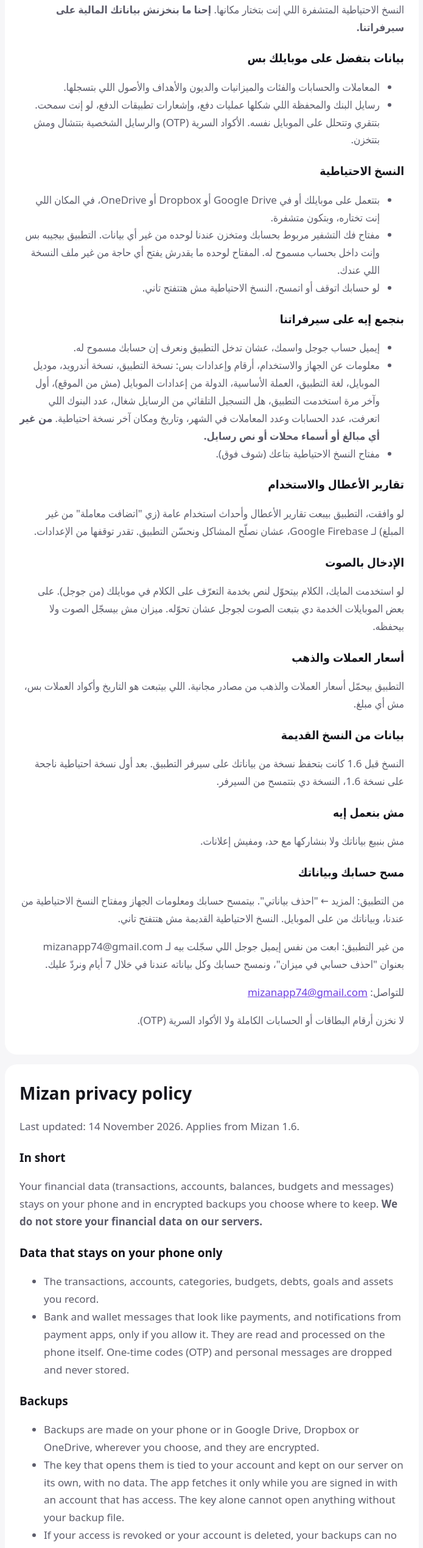
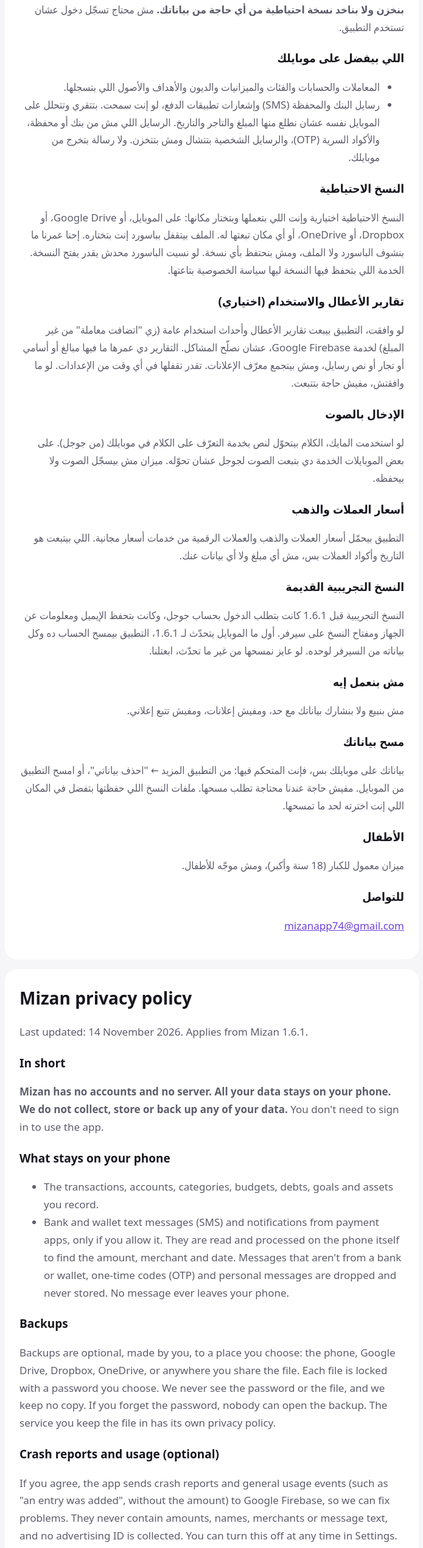
Before and after one commit to mizanapp74/mizan-site, a plain HTML site: page privacy.html in a window 1280 px wide. Shown: the part 246-2784 px from the top of the page at 61% size, without its empty margins (292-987 px from the left). Drawn offline with Linux system fonts and the light colour scheme.

Commit message:
Privacy: no account, no server; Mizan stores and backs up nothing
Co-Authored-By: Claude Opus 5.5 <noreply@anthropic.com>

```diff
--- a/privacy.html
+++ b/privacy.html
@@ -19,100 +19,84 @@
 <main>
   <section class="card">
     <h1>سياسة الخصوصية لتطبيق ميزان</h1>
-    <p>آخر تحديث: 14 نوفمبر 2026. بتطبق من نسخة ميزان 1.6.</p>
+    <p>آخر تحديث: 14 نوفمبر 2026. بتطبق من نسخة ميزان 1.6.1.</p>
 
     <h2>الخلاصة</h2>
-    <p>بياناتك المالية (المعاملات والحسابات والأرصدة والميزانيات والرسايل) بتفضل على موبايلك وفي النسخ الاحتياطية المتشفرة اللي إنت بتختار مكانها. <strong>إحنا ما بنخزنش بياناتك المالية على سيرفراتنا.</strong></p>
+    <p><strong>ميزان مالوش حسابات ولا سيرفر. كل بياناتك بتفضل على موبايلك. إحنا مش بنجمع ولا بنخزن ولا بناخد نسخة احتياطية من أي حاجة من بياناتك.</strong> مش محتاج تسجّل دخول عشان تستخدم التطبيق.</p>
 
-    <h2>بيانات بتفضل على موبايلك بس</h2>
+    <h2>اللي بيفضل على موبايلك</h2>
     <ul>
       <li>المعاملات والحسابات والفئات والميزانيات والديون والأهداف والأصول اللي بتسجلها.</li>
-      <li>رسايل البنك والمحفظة اللي شكلها عمليات دفع، وإشعارات تطبيقات الدفع، لو إنت سمحت. بتتقري وتتحلل على الموبايل نفسه. الأكواد السرية (OTP) والرسايل الشخصية بتتشال ومش بتتخزن.</li>
+      <li>رسايل البنك والمحفظة (SMS) وإشعارات تطبيقات الدفع، لو إنت سمحت. بتتقري وتتحلل على الموبايل نفسه عشان نطلع منها المبلغ والتاجر والتاريخ. الرسايل اللي مش من بنك أو محفظة، والأكواد السرية (OTP)، والرسايل الشخصية بتتشال ومش بتتخزن. ولا رسالة بتخرج من موبايلك.</li>
     </ul>
 
     <h2>النسخ الاحتياطية</h2>
-    <ul>
-      <li>بتتعمل على موبايلك أو في Google Drive أو Dropbox أو OneDrive، في المكان اللي إنت تختاره، وبتكون متشفرة.</li>
-      <li>مفتاح فك التشفير مربوط بحسابك ومتخزن عندنا لوحده من غير أي بيانات. التطبيق بيجيبه بس وإنت داخل بحساب مسموح له. المفتاح لوحده ما يقدرش يفتح أي حاجة من غير ملف النسخة اللي عندك.</li>
-      <li>لو حسابك اتوقف أو اتمسح، النسخ الاحتياطية مش هتتفتح تاني.</li>
-    </ul>
+    <p>النسخ الاحتياطية اختيارية وإنت اللي بتعملها وبتختار مكانها: على الموبايل، أو Google Drive، أو Dropbox، أو OneDrive، أو أي مكان تبعتها له. الملف بيتقفل بباسورد إنت بتختاره. إحنا عمرنا ما بنشوف الباسورد ولا الملف، ومش بنحتفظ بأي نسخة. لو نسيت الباسورد محدش يقدر يفتح النسخة. الخدمة اللي بتحفظ فيها النسخة ليها سياسة الخصوصية بتاعتها.</p>
 
-    <h2>بنجمع إيه على سيرفراتنا</h2>
-    <ul>
-      <li>إيميل حساب جوجل واسمك، عشان تدخل التطبيق ونعرف إن حسابك مسموح له.</li>
-      <li>معلومات عن الجهاز والاستخدام، أرقام وإعدادات بس: نسخة التطبيق، نسخة أندرويد، موديل الموبايل، لغة التطبيق، العملة الأساسية، الدولة من إعدادات الموبايل (مش من الموقع)، أول وآخر مرة استخدمت التطبيق، هل التسجيل التلقائي من الرسايل شغال، عدد البنوك اللي اتعرفت، عدد الحسابات وعدد المعاملات في الشهر، وتاريخ ومكان آخر نسخة احتياطية. <strong>من غير أي مبالغ أو أسماء محلات أو نص رسايل.</strong></li>
-      <li>مفتاح النسخ الاحتياطية بتاعك (شوف فوق).</li>
-    </ul>
-
-    <h2>تقارير الأعطال والاستخدام</h2>
-    <p>لو وافقت، التطبيق بيبعت تقارير الأعطال وأحداث استخدام عامة (زي "اتضافت معاملة" من غير المبلغ) لـ Google Firebase، عشان نصلّح المشاكل ونحسّن التطبيق. تقدر توقفها من الإعدادات.</p>
+    <h2>تقارير الأعطال والاستخدام (اختياري)</h2>
+    <p>لو وافقت، التطبيق بيبعت تقارير الأعطال وأحداث استخدام عامة (زي "اتضافت معاملة" من غير المبلغ) لخدمة Google Firebase، عشان نصلّح المشاكل. التقارير دي عمرها ما فيها مبالغ أو أسامي أو تجار أو نص رسايل، ومش بيتجمع معرّف الإعلانات. تقدر تقفلها في أي وقت من الإعدادات. لو ما وافقتش، مفيش حاجة بتتبعت.</p>
 
     <h2>الإدخال بالصوت</h2>
     <p>لو استخدمت المايك، الكلام بيتحوّل لنص بخدمة التعرّف على الكلام في موبايلك (من جوجل). على بعض الموبايلات الخدمة دي بتبعت الصوت لجوجل عشان تحوّله. ميزان مش بيسجّل الصوت ولا بيحفظه.</p>
 
     <h2>أسعار العملات والذهب</h2>
-    <p>التطبيق بيحمّل أسعار العملات والذهب من مصادر مجانية. اللي بيتبعت هو التاريخ وأكواد العملات بس، مش أي مبلغ.</p>
+    <p>التطبيق بيحمّل أسعار العملات والذهب والعملات الرقمية من خدمات أسعار مجانية. اللي بيتبعت هو التاريخ وأكواد العملات بس، مش أي مبلغ ولا أي بيانات عنك.</p>
 
-    <h2>بيانات من النسخ القديمة</h2>
-    <p>النسخ قبل 1.6 كانت بتحفظ نسخة من بياناتك على سيرفر التطبيق. بعد أول نسخة احتياطية ناجحة على نسخة 1.6، النسخة دي بتتمسح من السيرفر.</p>
+    <h2>النسخ التجريبية القديمة</h2>
+    <p>النسخ التجريبية قبل 1.6.1 كانت بتطلب الدخول بحساب جوجل، وكانت بتحفظ الإيميل ومعلومات عن الجهاز ومفتاح النسخ على سيرفر. أول ما الموبايل يتحدّث لـ 1.6.1، التطبيق بيمسح الحساب ده وكل بياناته من السيرفر لوحده. لو عايز نمسحها من غير ما تحدّث، ابعتلنا.</p>
 
     <h2>مش بنعمل إيه</h2>
-    <p>مش بنبيع بياناتك ولا بنشاركها مع حد، ومفيش إعلانات.</p>
+    <p>مش بنبيع ولا بنشارك بياناتك مع حد، ومفيش إعلانات، ومفيش تتبع إعلاني.</p>
 
-    <h2 id="delete">مسح حسابك وبياناتك</h2>
-    <p>من التطبيق: المزيد ← "احذف بياناتي". بيتمسح حسابك ومعلومات الجهاز ومفتاح النسخ الاحتياطية من عندنا، وبياناتك من على الموبايل. النسخ الاحتياطية القديمة مش هتتفتح تاني.</p>
-    <p>من غير التطبيق: ابعت من نفس إيميل جوجل اللي سجّلت بيه لـ mizanapp74@gmail.com بعنوان "احذف حسابي في ميزان"، ونمسح حسابك وكل بياناته عندنا في خلال 7 أيام ونردّ عليك.</p>
-    <p>للتواصل: <a href="mailto:mizanapp74@gmail.com">mizanapp74@gmail.com</a></p>
-    <p>لا نخزن أرقام البطاقات أو الحسابات الكاملة ولا الأكواد السرية (OTP).</p>
+    <h2>مسح بياناتك</h2>
+    <p>بياناتك على موبايلك بس، فإنت المتحكم فيها: من التطبيق المزيد ← "احذف بياناتي"، أو امسح التطبيق من الموبايل. مفيش حاجة عندنا محتاجة تطلب مسحها. ملفات النسخ اللي حفظتها بتفضل في المكان اللي إنت اخترته لحد ما تمسحها.</p>
+
+    <h2>الأطفال</h2>
+    <p>ميزان معمول للكبار (18 سنة وأكبر)، ومش موجّه للأطفال.</p>
+
+    <h2>للتواصل</h2>
+    <p><a href="mailto:mizanapp74@gmail.com">mizanapp74@gmail.com</a></p>
   </section>
 
   <section class="card" lang="en">
     <h1>Mizan privacy policy</h1>
-    <p>Last updated: 14 November 2026. Applies from Mizan 1.6.</p>
+    <p>Last updated: 14 November 2026. Applies from Mizan 1.6.1.</p>
 
     <h2>In short</h2>
-    <p>Your financial data (transactions, accounts, balances, budgets and messages) stays on your phone and in encrypted backups you choose where to keep. <strong>We do not store your financial data on our servers.</strong></p>
+    <p><strong>Mizan has no accounts and no server. All your data stays on your phone. We do not collect, store or back up any of your data.</strong> You don't need to sign in to use the app.</p>
 
-    <h2>Data that stays on your phone only</h2>
+    <h2>What stays on your phone</h2>
     <ul>
       <li>The transactions, accounts, categories, budgets, debts, goals and assets you record.</li>
-      <li>Bank and wallet messages that look like payments, and notifications from payment apps, only if you allow it. They are read and processed on the phone itself. One-time codes (OTP) and personal messages are dropped and never stored.</li>
+      <li>Bank and wallet text messages (SMS) and notifications from payment apps, only if you allow it. They are read and processed on the phone itself to find the amount, merchant and date. Messages that aren't from a bank or wallet, one-time codes (OTP) and personal messages are dropped and never stored. No message ever leaves your phone.</li>
     </ul>
 
     <h2>Backups</h2>
-    <ul>
-      <li>Backups are made on your phone or in Google Drive, Dropbox or OneDrive, wherever you choose, and they are encrypted.</li>
-      <li>The key that opens them is tied to your account and kept on our server on its own, with no data. The app fetches it only while you are signed in with an account that has access. The key alone cannot open anything without your backup file.</li>
-      <li>If your access is revoked or your account is deleted, your backups can no longer be opened.</li>
-    </ul>
+    <p>Backups are optional, made by you, to a place you choose: the phone, Google Drive, Dropbox, OneDrive, or anywhere you share the file. Each file is locked with a password you choose. We never see the password or the file, and we keep no copy. If you forget the password, nobody can open the backup. The service you keep the file in has its own privacy policy.</p>
 
-    <h2>What we keep on our servers</h2>
-    <ul>
-      <li>Your Google account email and name, to sign you in and check that your account has access.</li>
-      <li>Device and usage information, as numbers and settings only: app version, Android version, phone model, app language, main currency, country from your phone's region setting (not location), first and last time you used the app, whether automatic capture is on, number of banks recognised, number of accounts and of entries per month, and the date and destination type of your last backup. <strong>No amounts, merchant names or message text.</strong></li>
-      <li>Your backup key (see above).</li>
-    </ul>
-
-    <h2>Crash reports and usage</h2>
-    <p>If you agree, the app sends crash reports and general usage events (such as "an entry was added", without the amount) to Google Firebase, so we can fix problems and improve the app. You can turn this off in Settings.</p>
+    <h2>Crash reports and usage (optional)</h2>
+    <p>If you agree, the app sends crash reports and general usage events (such as "an entry was added", without the amount) to Google Firebase, so we can fix problems. They never contain amounts, names, merchants or message text, and no advertising ID is collected. You can turn this off at any time in Settings. If you don't agree, nothing is sent.</p>
 
     <h2>Voice entry</h2>
     <p>If you use the microphone, your speech is turned into text by your phone's speech recognition service (from Google). On some phones that service sends the audio to Google to do this. Mizan does not record or keep the audio.</p>
 
     <h2>Exchange rates and gold prices</h2>
-    <p>The app downloads currency and gold prices from free sources. Only dates and currency codes are sent, never an amount.</p>
+    <p>The app downloads currency, gold and crypto prices from free price services. Only dates and currency codes are sent, never an amount or anything about you.</p>
 
-    <h2>Data from earlier versions</h2>
-    <p>Versions before 1.6 kept a copy of your data on the app's server. After your first successful backup on version 1.6, that copy is deleted from the server.</p>
+    <h2>Earlier test versions</h2>
+    <p>Test versions before 1.6.1 asked you to sign in with Google and kept your email, device information and a backup key on a server. When a phone updates to 1.6.1, the app deletes that account and all its server data automatically. If you'd like it deleted without updating, email us.</p>
 
     <h2>What we don't do</h2>
-    <p>We don't sell or share your data, and there are no ads.</p>
+    <p>We don't sell or share your data, there are no ads, and there is no ad tracking.</p>
 
-    <h2 id="delete-en">Deleting your account and data</h2>
-    <p>In the app: More → "Delete my data". Your account, device information and backup key are deleted from our server, and your data is deleted from the phone. Old backups can no longer be opened.</p>
-    <p>Without the app: email mizanapp74@gmail.com from the Google address you signed in with, subject "Delete my Mizan account". We delete your account and everything we hold about it within 7 days and reply to confirm.</p>
-    <p>Contact: <a href="mailto:mizanapp74@gmail.com">mizanapp74@gmail.com</a></p>
-    <p>We never store full card or account numbers, or one-time codes (OTP).</p>
+    <h2>Deleting your data</h2>
+    <p>Your data is only on your phone, so you control it: in the app, More → "Delete my data", or uninstall the app. There is nothing held by us to ask us to delete. Backup files you saved stay where you put them until you delete them.</p>
+
+    <h2>Children</h2>
+    <p>Mizan is made for adults (18 and over) and is not directed at children.</p>
+
+    <h2>Contact</h2>
+    <p><a href="mailto:mizanapp74@gmail.com">mizanapp74@gmail.com</a></p>
   </section>
   <p><a href="index.html">Mizan</a></p>
 </main>
```
Also changed, not shown: index.html (+2 -2 lines).
